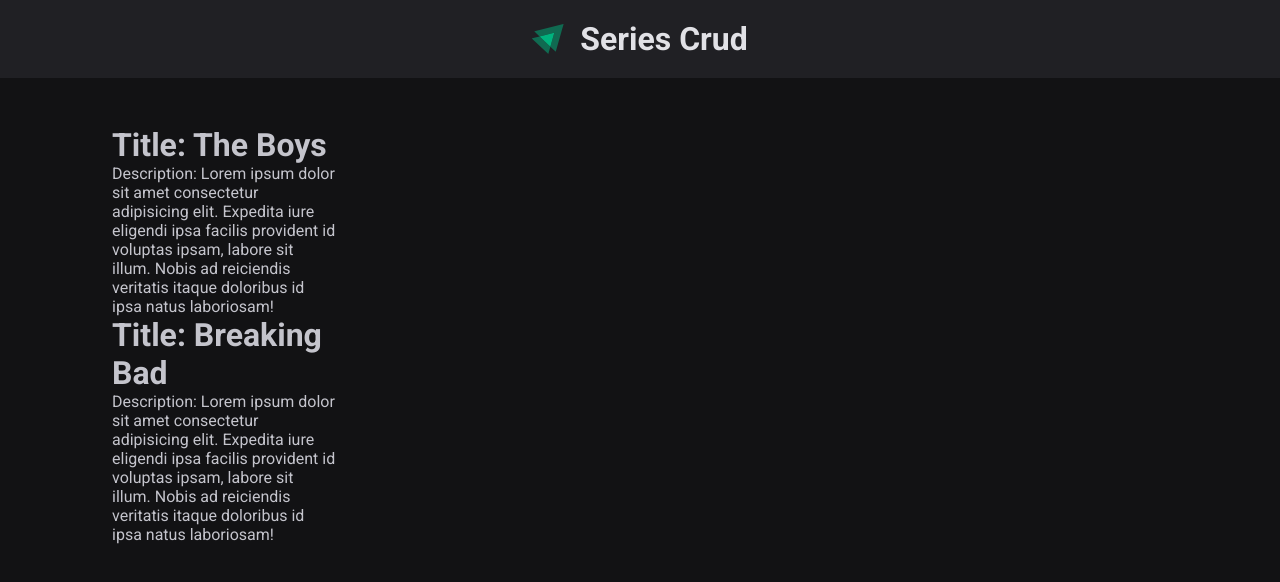
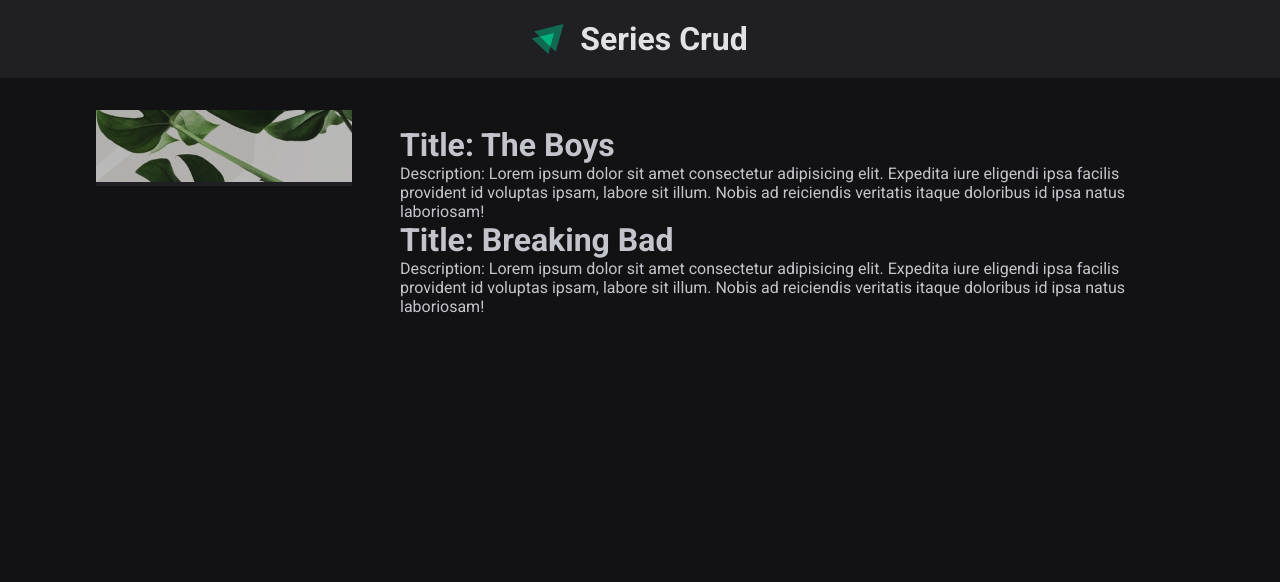
Before and after one commit to g4brielklein/reactjs, a React (Vite) app in the folder intro-react/: page / in a window 1280 px wide. Shown: the top 582 px of the page. Built offline with nearby package versions, Linux system fonts and the light colour scheme.

Commit message:
add `Sidebar` component

```diff
--- a/intro-react/src/App.jsx
+++ b/intro-react/src/App.jsx
@@ -1,5 +1,6 @@
 import { Card } from './Card'
 import { Header } from './components/Header'
+import { Sidebar } from './components/Sidebar'
 
 import './global.css'
 import style from './App.module.css'
@@ -10,6 +11,7 @@
       <Header />
 
       <div className={ style.content }>
+        <Sidebar />
         <main className={ style.feed }>
           <Card
             title="The Boys"
--- /dev/null
+++ b/intro-react/src/components/Sidebar.jsx
@@ -0,0 +1,14 @@
+import style from './Sidebar.module.css'
+
+import userProfileCover from '../assets/user-profile-cover.svg'
+import userProfileImg from '../assets/user-profile-img.svg'
+
+export function Sidebar() {
+    return (
+        <aside className={ style.sidebar }>
+            <div className={ style.coverContainer }>
+                <img src={ userProfileCover } alt="User image cover" />
+            </div>
+        </aside>
+    )
+}
--- /dev/null
+++ b/intro-react/src/components/Sidebar.module.css
@@ -0,0 +1,8 @@
+.sidebar {
+    background-color: var(--gray-800);
+    border-radius: 0.5 rem;
+}
+
+.coverContainer img {
+    width: 100%;
+}
```
Also changed, not shown: intro-react/src/assets/user-profile-cover.svg (added).
